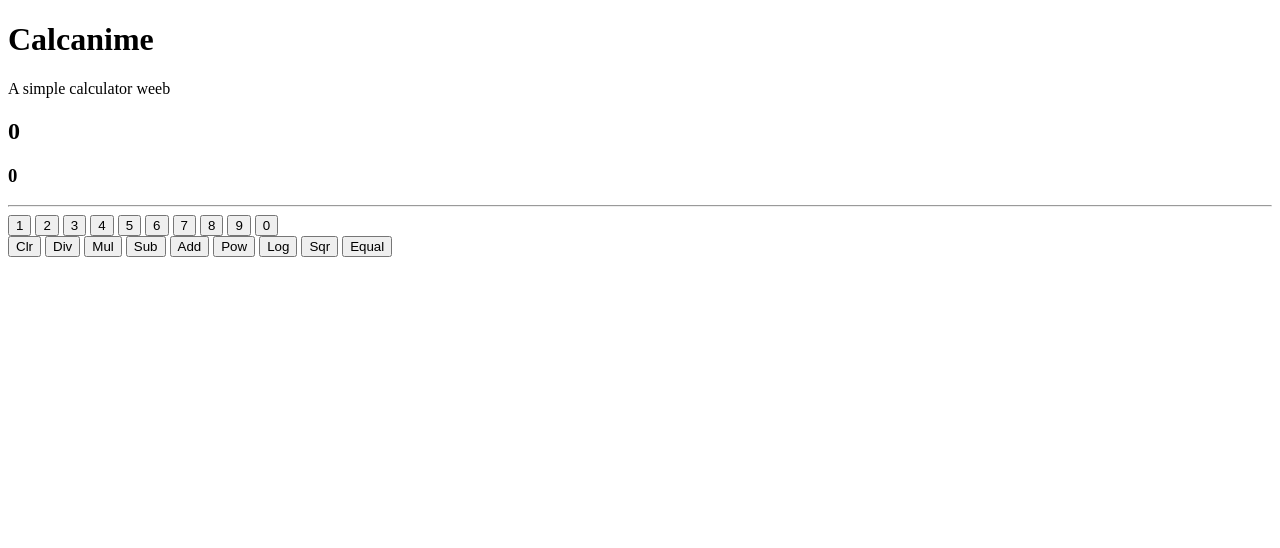
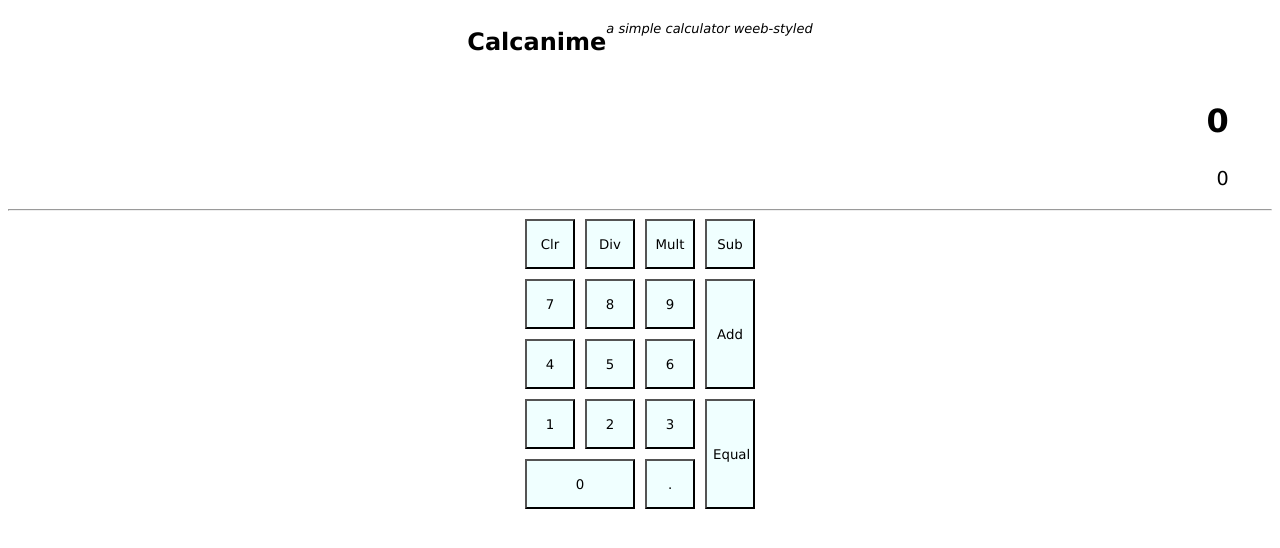
Before and after one commit to amadoch/calcanime, a website: page public/index.html in a window 1280 px wide. Drawn offline with Linux system fonts and the light colour scheme.

Commit message:
Mejoras con respecto a: - Interfaz de usuario - Enrutamiento archivos estaticos

```diff
--- a/public/index.html
+++ b/public/index.html
@@ -3,48 +3,48 @@
 <head>
     <meta charset="UTF-8">
     <meta name="viewport" content="width=device-width, initial-scale=1.0">
+    <link rel="stylesheet" href="static/styles/main.css" />
+    <link rel="stylesheet" href="static/styles/grid-interface.css" />
     <title>Calcanime</title>
 </head>
 <body>
-    <header id="title-container">
-        <h1 id="title-app">Calcanime</h1>
-        <p id="title-desc">A simple calculator weeb</p>
-        </div>
+    <header>
+        <nav id="title-container">
+            <h1 id="title-app">calcanime</h1>
+            <p id="title-desc">a simple calculator weeb-styled</p>
+        </nav>
     </header>
     <main>
         <div id="calculator">
-            <header id="prompt-window">
-                <h2 id="prompt-entry">0</h2>
-                <h3 id="prompt-result">0</h3>
+            <header class="prompt-container">
+                <h2 class="prompt-result">0</h2>
+                <h3 id="calc-entry">0</h3>
             </header>
             <hr class="sep-horizontal"></hr>
-            <section id="numbers-ui">
-                <div class="button-grid" id="numbers">
+            <div class="calc-grid">
+                <div class="control-grid">
+                    <button type="button">Clr</button>
+                    <button type="button">Div</button>
+                    <button type="button">Mult</button>
+                    <button type="button">Sub</button>
+                    <button class="colm-3 row-2" type="button">Add</button>
+                    <button class="colm-3 row-3" type="button">Equal</button>
+                </div>
+                <div class="button-grid row-2">
+                    <button type="button">7</button>
+                    <button type="button">8</button>
+                    <button type="button">9</button>
+                    <button type="button">4</button>
+                    <button type="button">5</button>
+                    <button type="button">6</button>
                     <button type="button">1</button>
                     <button type="button">2</button>
                     <button type="button">3</button>
-                    <button type="button">4</button>
-                    <button type="button">5</button>
-                    <button type="button">6</button>
-                    <button type="button">7</button>
-                    <button type="button">8</button>
-                    <button type="button">9</button>
-                    <button type="button">0</button>
+                    <button class="colm-2" type="button">0</button>
+                    <button type="button">.</button>
                 </div>
-            </section>
-            <section id="control-ui">
-                <div class="button-grid" id="controls">
-                    <button type="button">Clr</button>
-                    <button type="button">Div</button>
-                    <button type="button">Mul</button>
-                    <button type="button">Sub</button>
-                    <button type="button">Add</button>
-                    <button type="button">Pow</button>
-                    <button type="button">Log</button>
-                    <button type="button">Sqr</button>
-                    <button type="button">Equal</button>
-                </div>
-            </section>
+
+            </div>
         </div>
     </main>
 </body>
--- /dev/null
+++ b/public/static/styles/grid-interface.css
@@ -0,0 +1,46 @@
+.calc-grid {
+    display: grid;
+    grid-template-columns: repeat(4, 50px);
+    grid-template-rows: repeat(5, 50px);
+    gap: 10px;
+    justify-content: center;
+}
+
+.control-grid {
+    display: grid;
+    grid-template-columns: repeat(4, 50px);
+    grid-template-rows: repeat(5, 50px);
+    gap: 10px;
+}
+
+.button-grid {
+    display: inline-grid;
+    grid-template-columns: repeat(3, minmax(50px, 1fr));
+    grid-template-rows: repeat(4, minmax(50px, 1fr));
+    gap: 10px;
+}
+
+.calc-grid > div > button {
+    background-color: azure;
+    color: black;
+}
+
+.calc-grid > div > button:hover {
+    background-color: bisque;
+}
+
+.colm-2 {
+    grid-column: 1 / 3;
+}
+
+.colm-3 {
+    grid-column: 4 / 4;
+}
+
+.row-2 {
+    grid-row: 2 / 4;
+}
+
+.row-3 {
+    grid-row: 4 / 6;
+}
--- /dev/null
+++ b/public/static/styles/main.css
@@ -0,0 +1,42 @@
+* {
+    box-sizing: border-box;
+    font-family: Verdana, Helvetica, 'Arial Narrow Bold', sans-serif;
+}
+
+#title-container {
+    display: flex;
+    justify-content: center;
+    flex-wrap: wrap;
+}
+
+#title-app {
+    font-style: normal;
+    font-weight: 600;
+    text-align: center;
+    text-transform: capitalize;
+}
+
+#title-desc {
+    font-style: oblique;
+    font-weight: 200;
+    font-size: small;
+    text-align: center;
+    text-overflow: clip;
+    text-transform: lowercase;
+}
+
+.prompt-container{
+   display: block;
+   text-align: right;
+   padding: 0 2.7rem;
+}
+
+.prompt-result {
+    font-size: xx-large;
+    font-weight: 600;
+}
+
+#calc-entry {
+    font-size: larger;
+    font-weight: 300;
+}
```
Also changed, not shown: app.js (+16 -6 lines), dev/logger/status.js (renamed from logger/status.js).
